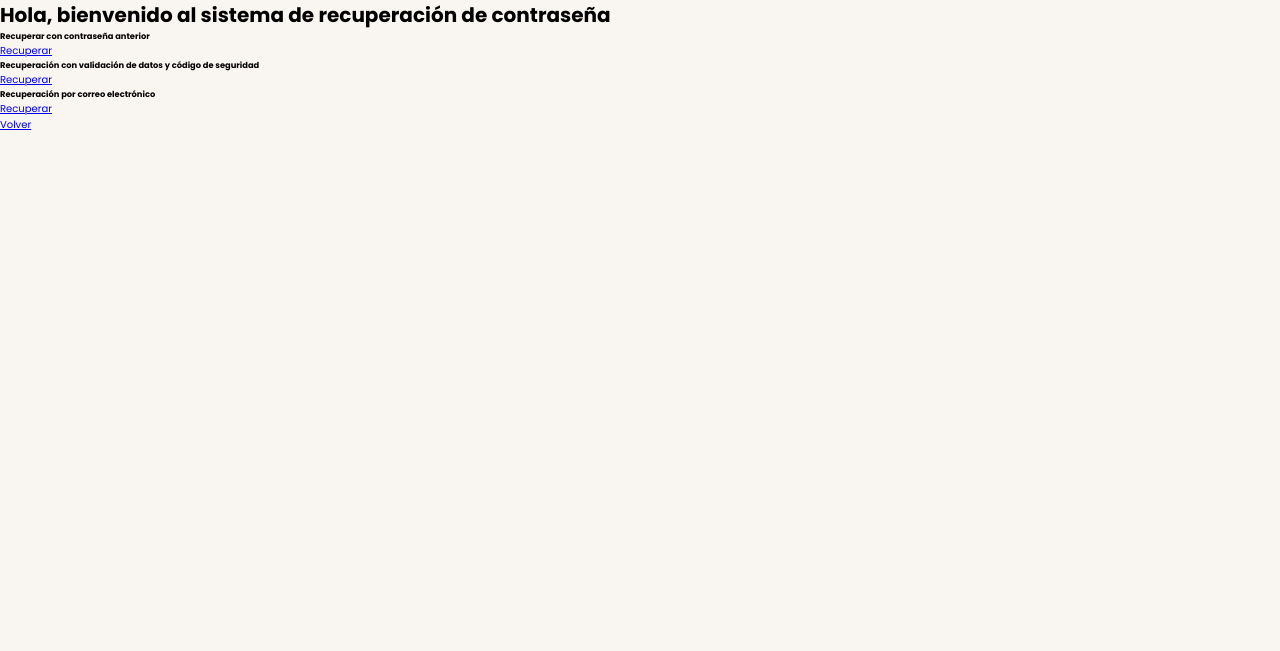
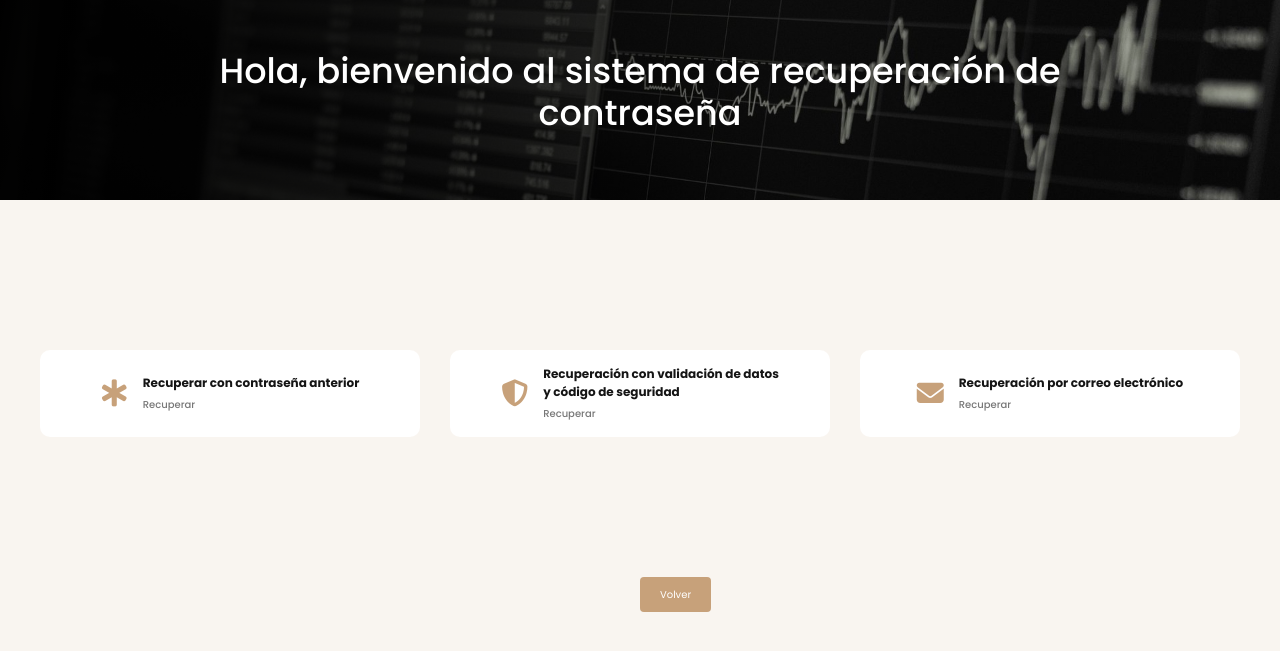
Before and after one commit to Larry-adso/nomina_algj, a PHP site: page /dev/PHP/metodos.php in a window 1280 px wide; the page is wider, and only the part inside the window is pictured. Shown: the top 651 px of that part. Run offline with PHP 8.4, Linux system fonts and the light colour scheme; some libraries are stand-ins or nearby versions.

Commit message:
Recuperacion de contraseñña

```diff
--- a/dev/PHP/css/metodos.css
+++ b/dev/PHP/css/metodos.css
@@ -22,3 +22,111 @@ body{
 	background-color: var(--background-color);
 
 }
+
+.container {
+	max-width: 120rem;
+	margin: 0 auto;
+}
+
+/* ********************************** */
+/*               BANNER               */
+/* ********************************** */
+.banner {
+	background-image: linear-gradient(100deg, #000000, #00000020),
+		url('../img/contador.jpg');
+	height: 20rem;
+	background-size: cover;
+	background-position: center;
+}
+
+.content-banner {
+    max-width: 90rem;
+    margin: 0 auto;
+    padding: 5rem 0;
+}
+
+.content-banner p {
+	color: var(--primary-color);
+	font-size: 1.2rem;
+	margin-bottom: 1rem;
+	font-weight: 500;
+}
+
+.content-banner h2 {
+	color: #fff;
+	font-size: 3.5rem;
+	font-weight: 500;
+	line-height: 1.2;
+	text-align: center;
+}
+
+.content-banner a {
+	margin-top: 2rem;
+	text-decoration: none;
+	color: #fff;
+	background-color: var(--primary-color);
+	display: inline-block;
+	padding: 1rem 3rem;
+	text-transform: uppercase;
+	border-radius: 3rem;
+}
+/* ********************************** */
+/*            MAIN CONTENT            */
+/* ********************************** */
+.main-content {
+	background-color: var(--background-color);
+}
+
+/* ********************************** */
+/*              FEATURES              */
+/* ********************************** */
+.container-features {
+	display: grid;
+	grid-template-columns: repeat(3, 1fr);
+	gap: 3rem;
+	padding: 15rem 0;
+}
+
+.card-feature {
+	display: flex;
+	align-items: center;
+	justify-content: center;
+	gap: 1.5rem;
+
+	background-color: #fff;
+	border-radius: 1rem;
+	padding: 1.5rem 0;
+}
+
+.card-feature i {
+	font-size: 2.7rem;
+	color: var(--primary-color);
+}
+
+.feature-content {
+	display: flex;
+	flex-direction: column;
+	gap: 0.5rem;
+}
+
+.feature-content span {
+	font-weight: 700;
+	font-size: 1.2rem;
+	color: var(--dark-color);
+}
+
+.feature-content a {
+	color: #777;
+	font-weight: 500;
+	text-decoration: none;
+}
+
+.boton_volver {
+	margin: 50%;
+	padding: 10px 20px;
+    background-color: var(--primary-color);
+    color: #fff;
+    border: none;
+    border-radius: 4px;
+	text-decoration: none;
+}
--- a/dev/PHP/js/login.js
+++ b/dev/PHP/js/login.js
@@ -10,6 +10,9 @@ document.addEventListener("DOMContentLoaded", function() {
     if (btn) {
         btn.onclick = function() {
             modal.style.display = "block";
+            modal.style.color = "white";
+            modal.style.textDecoration = "none";
+
         }
     }
 
--- a/dev/PHP/login.php
+++ b/dev/PHP/login.php
@@ -28,8 +28,8 @@
                     </button>
                 </div>
                 <div class="ver-term">
-                <input type="checkbox" id="acceptTerms" class="check-b" disabled>
-            <label for="acceptTerms"><a href="#" id="viewTerms">He leído y acepto los términos de uso</a></label></div>
+                <input type="checkbox" id="acceptTerms" class="check-b">
+            <label for="acceptTerms" class="ver_terminos"><a href="#" id="viewTerms" >He leído y acepto los términos de uso</a></label></div>
             </div>
             <button class="b_estilo">Iniciar sesión</button>
             <a class="b_estilo" href="metodos.php">Olvidé mi contraseña</a>
--- a/dev/PHP/metodos.php
+++ b/dev/PHP/metodos.php
@@ -10,35 +10,43 @@
 </head>
 
 <body>
-    <main>
-        <h1 class="mb-4">Hola, bienvenido al sistema de recuperación de contraseña</h1>
 
-        <div class="card">
-            <div class="card-body">
-                <h5 class="card-title">Recuperar con contraseña anterior</h5>
+<section class="banner">
+		<div class="content-banner">
+			<h2> Hola, bienvenido al sistema de recuperación de contraseña </h2>
+		</div>
+	</section>
+    <main class="main-content">
+		<section class="container container-features">
+			<div class="card-feature">
+            <i class="fa-solid fa-star-of-life"></i>
+    				<div class="feature-content">
+					<span>Recuperar con contraseña anterior</span>
                     <a href="trigger.php" class="btn btn-primary btn-lg">Recuperar</a>
 				</div>
 			</div>
-
-        <div class="card">
-            <div class="card-body">
-                <h5 class="card-title">Recuperación con validación de datos y código de seguridad</h5>
+			<div class="card-feature">
+            <i class="fa-solid fa-shield-halved"></i>
+    				<div class="feature-content">
+					<span>Recuperación con validación de datos <br> y código de seguridad </span>
                     <a href="recuperar.php" class="btn btn-primary btn-lg">Recuperar</a>
 				</div>
 			</div>
-
-        <div class="card">
-            <div class="card-body">
-                <h5 class="card-title">Recuperación por correo electrónico</h5>
+			<div class="card-feature">
+				<i class="fa-solid fa-envelope"></i>
+				<div class="feature-content">
+					<span>Recuperación por correo electrónico</span>
                     <a href="correo.php" class="btn btn-primary btn-lg">Recuperar</a>
 				</div>
 			</div>
-        <a name="" id="" class="btn btn-primary btn-lg mb-3" href="login.php" role="button">Volver</a>
+
+		</section>
+
+        <a name="" id="" class="boton_volver" href="login.php" role="button">Volver</a>
 
     </main>
+	<script src="https://kit.fontawesome.com/81581fb069.js" crossorigin="anonymous"></script>
 
-    <!-- Bootstrap JS (opcional, solo si necesitas funcionalidades JS de Bootstrap) -->
-    <script src="https://stackpath.bootstrapcdn.com/bootstrap/5.3.0/js/bootstrap.bundle.min.js"></script>
 </body>
 
 </html>
```
Also changed, not shown: dev/PHP/css/login.css (+21 -4 lines). Lines whose indentation alone changed are shown as unchanged.
